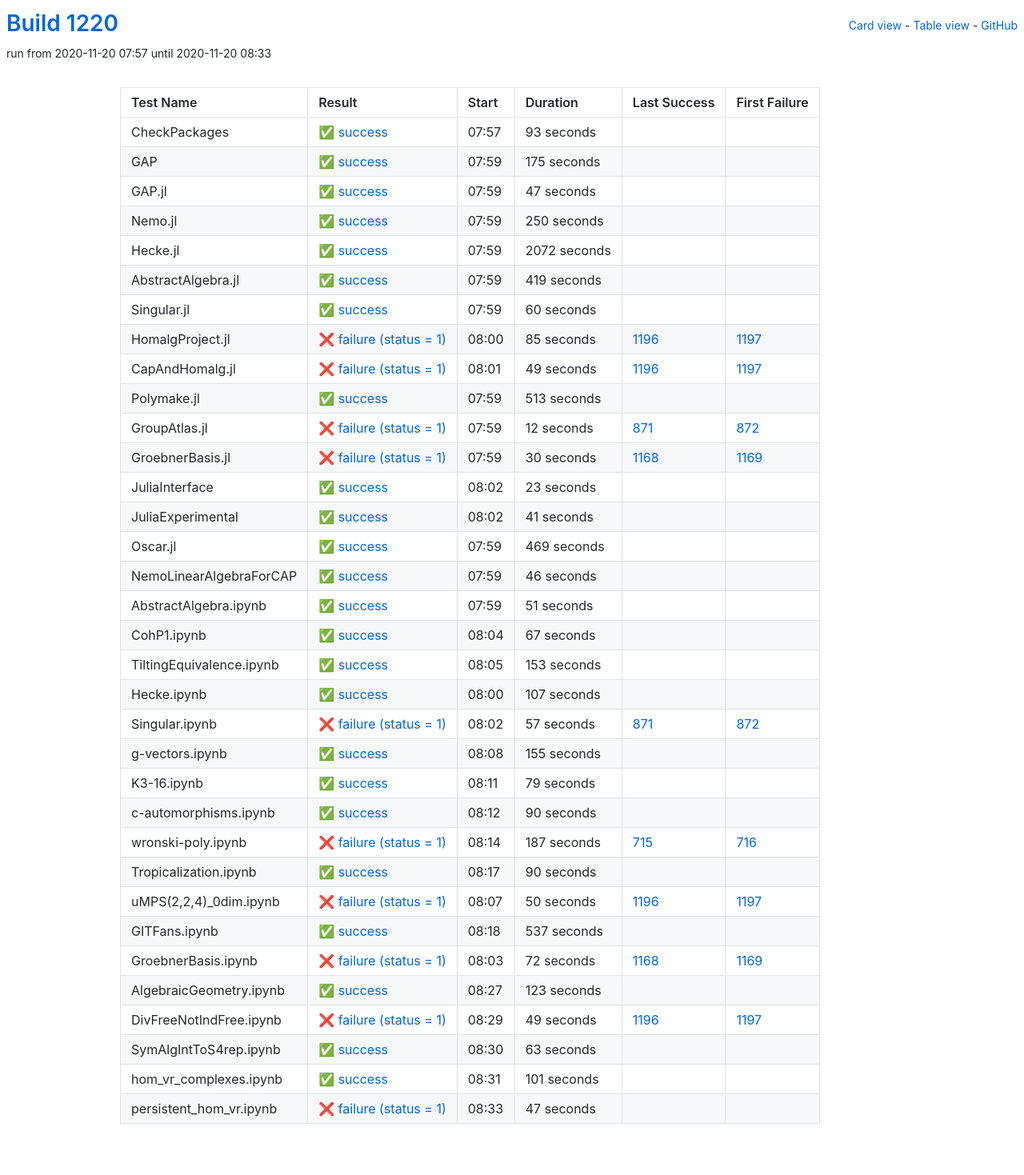
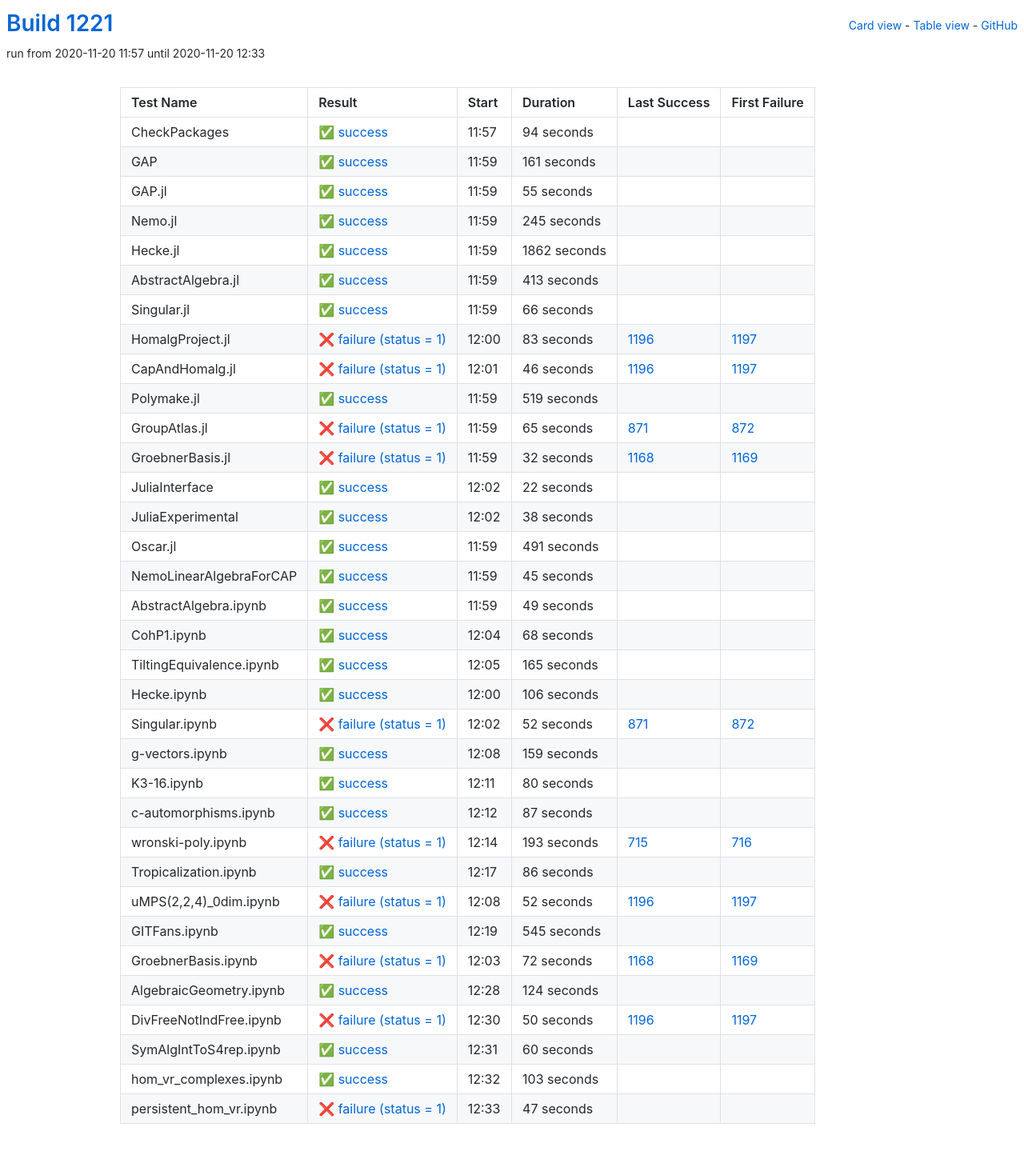
Before and after one commit to oscar-system/oscar-ci-status-stable, a Jekyll site: the page built from table.html, in a window 1280 px wide. Shown: the whole page at 80% size. Built offline with Jekyll 4.4.1, drawn with Linux system fonts in a browser that asks for light colours.

Commit message:
Build #1221

```diff
--- a/_data/ci.yml
+++ b/_data/ci.yml
@@ -1,6 +1,6 @@
 ---
-build: 1220
-build_url: https://oscarci.mathematik.uni-kl.de/job/oscar-stable/1220/
+build: 1221
+build_url: https://oscarci.mathematik.uni-kl.de/job/oscar-stable/1221/
 job: oscar-stable
 organization: oscar-system
 repo: oscar-ci-status-stable
@@ -8,344 +8,344 @@ repourl: https://github.com/oscar-system/oscar-ci-status-stable
 tests:
 - name: CheckPackages
   id: checkpackages
-  log: https://oscarci.mathematik.uni-kl.de/job/oscar-stable/1220/artifact/logs/build-1220/CheckPackages.log
-  start: 2020-11-20 07:57
+  log: https://oscarci.mathematik.uni-kl.de/job/oscar-stable/1221/artifact/logs/build-1221/CheckPackages.log
+  start: 2020-11-20 11:57
   success: true
   exitcode: 0
   status: success
-  duration: 93
+  duration: 94
   last_success: false
   last_success_url:
   first_failure: false
   first_failure_url:
 - name: GAP
   id: gap
-  log: https://oscarci.mathematik.uni-kl.de/job/oscar-stable/1220/artifact/logs/build-1220/GAP.log
-  start: 2020-11-20 07:59
+  log: https://oscarci.mathematik.uni-kl.de/job/oscar-stable/1221/artifact/logs/build-1221/GAP.log
+  start: 2020-11-20 11:59
   success: true
   exitcode: 0
   status: success
-  duration: 175
+  duration: 161
   last_success: false
   last_success_url:
   first_failure: false
   first_failure_url:
 - name: GAP.jl
   id: gap-jl
-  log: https://oscarci.mathematik.uni-kl.de/job/oscar-stable/1220/artifact/logs/build-1220/GAP.jl.log
-  start: 2020-11-20 07:59
+  log: https://oscarci.mathematik.uni-kl.de/job/oscar-stable/1221/artifact/logs/build-1221/GAP.jl.log
+  start: 2020-11-20 11:59
   success: true
   exitcode: 0
   status: success
-  duration: 47
+  duration: 55
   last_success: false
   last_success_url:
   first_failure: false
   first_failure_url:
 - name: Nemo.jl
   id: nemo-jl
-  log: https://oscarci.mathematik.uni-kl.de/job/oscar-stable/1220/artifact/logs/build-1220/Nemo.jl.log
-  start: 2020-11-20 07:59
+  log: https://oscarci.mathematik.uni-kl.de/job/oscar-stable/1221/artifact/logs/build-1221/Nemo.jl.log
+  start: 2020-11-20 11:59
   success: true
   exitcode: 0
   status: success
-  duration: 250
+  duration: 245
   last_success: false
   last_success_url:
   first_failure: false
   first_failure_url:
 - name: Hecke.jl
   id: hecke-jl
-  log: https://oscarci.mathematik.uni-kl.de/job/oscar-stable/1220/artifact/logs/build-1220/Hecke.jl.log
-  start: 2020-11-20 07:59
+  log: https://oscarci.mathematik.uni-kl.de/job/oscar-stable/1221/artifact/logs/build-1221/Hecke.jl.log
+  start: 2020-11-20 11:59
   success: true
   exitcode: 0
   status: success
-  duration: 2072
+  duration: 1862
   last_success: false
   last_success_url:
   first_failure: false
   first_failure_url:
 - name: AbstractAlgebra.jl
   id: abstractalgebra-jl
-  log: https://oscarci.mathematik.uni-kl.de/job/oscar-stable/1220/artifact/logs/build-1220/AbstractAlgebra.jl.log
-  start: 2020-11-20 07:59
+  log: https://oscarci.mathematik.uni-kl.de/job/oscar-stable/1221/artifact/logs/build-1221/AbstractAlgebra.jl.log
+  start: 2020-11-20 11:59
   success: true
   exitcode: 0
   status: success
-  duration: 419
+  duration: 413
   last_success: false
   last_success_url:
   first_failure: false
   first_failure_url:
 - name: Singular.jl
   id: singular-jl
-  log: https://oscarci.mathematik.uni-kl.de/job/oscar-stable/1220/artifact/logs/build-1220/Singular.jl.log
-  start: 2020-11-20 07:59
+  log: https://oscarci.mathematik.uni-kl.de/job/oscar-stable/1221/artifact/logs/build-1221/Singular.jl.log
+  start: 2020-11-20 11:59
   success: true
   exitcode: 0
   status: success
-  duration: 60
+  duration: 66
   last_success: false
   last_success_url:
   first_failure: false
   first_failure_url:
 - name: HomalgProject.jl
   id: homalgproject-jl
-  log: https://oscarci.mathematik.uni-kl.de/job/oscar-stable/1220/artifact/logs/build-1220/HomalgProject.jl.log
-  start: 2020-11-20 08:00
+  log: https://oscarci.mathematik.uni-kl.de/job/oscar-stable/1221/artifact/logs/build-1221/HomalgProject.jl.log
+  start: 2020-11-20 12:00
   success: false
   exitcode: 1
   status: failure
-  duration: 85
+  duration: 83
   last_success: 1196
   last_success_url: https://oscarci.mathematik.uni-kl.de/job/oscar-stable/1196/
   first_failure: 1197
   first_failure_url: https://oscarci.mathematik.uni-kl.de/job/oscar-stable/1197/
 - name: CapAndHomalg.jl
   id: capandhomalg-jl
-  log: https://oscarci.mathematik.uni-kl.de/job/oscar-stable/1220/artifact/logs/build-1220/CapAndHomalg.jl.log
-  start: 2020-11-20 08:01
+  log: https://oscarci.mathematik.uni-kl.de/job/oscar-stable/1221/artifact/logs/build-1221/CapAndHomalg.jl.log
+  start: 2020-11-20 12:01
   success: false
   exitcode: 1
   status: failure
-  duration: 49
+  duration: 46
   last_success: 1196
   last_success_url: https://oscarci.mathematik.uni-kl.de/job/oscar-stable/1196/
   first_failure: 1197
   first_failure_url: https://oscarci.mathematik.uni-kl.de/job/oscar-stable/1197/
 - name: Polymake.jl
   id: polymake-jl
-  log: https://oscarci.mathematik.uni-kl.de/job/oscar-stable/1220/artifact/logs/build-1220/Polymake.jl.log
-  start: 2020-11-20 07:59
+  log: https://oscarci.mathematik.uni-kl.de/job/oscar-stable/1221/artifact/logs/build-1221/Polymake.jl.log
+  start: 2020-11-20 11:59
   success: true
   exitcode: 0
   status: success
-  duration: 513
+  duration: 519
   last_success: false
   last_success_url:
   first_failure: false
   first_failure_url:
 - name: GroupAtlas.jl
   id: groupatlas-jl
-  log: https://oscarci.mathematik.uni-kl.de/job/oscar-stable/1220/artifact/logs/build-1220/GroupAtlas.jl.log
-  start: 2020-11-20 07:59
+  log: https://oscarci.mathematik.uni-kl.de/job/oscar-stable/1221/artifact/logs/build-1221/GroupAtlas.jl.log
+  start: 2020-11-20 11:59
   success: false
   exitcode: 1
   status: failure
-  duration: 12
+  duration: 65
   last_success: 871
   last_success_url: https://oscarci.mathematik.uni-kl.de/job/oscar-stable/871/
   first_failure: 872
   first_failure_url: https://oscarci.mathematik.uni-kl.de/job/oscar-stable/872/
 - name: GroebnerBasis.jl
   id: groebnerbasis-jl
-  log: https://oscarci.mathematik.uni-kl.de/job/oscar-stable/1220/artifact/logs/build-1220/GroebnerBasis.jl.log
-  start: 2020-11-20 07:59
+  log: https://oscarci.mathematik.uni-kl.de/job/oscar-stable/1221/artifact/logs/build-1221/GroebnerBasis.jl.log
+  start: 2020-11-20 11:59
   success: false
   exitcode: 1
   status: failure
-  duration: 30
+  duration: 32
   last_success: 1168
   last_success_url: https://oscarci.mathematik.uni-kl.de/job/oscar-stable/1168/
   first_failure: 1169
   first_failure_url: https://oscarci.mathematik.uni-kl.de/job/oscar-stable/1169/
 - name: JuliaInterface
   id: juliainterface
-  log: https://oscarci.mathematik.uni-kl.de/job/oscar-stable/1220/artifact/logs/build-1220/JuliaInterface.log
-  start: 2020-11-20 08:02
+  log: https://oscarci.mathematik.uni-kl.de/job/oscar-stable/1221/artifact/logs/build-1221/JuliaInterface.log
+  start: 2020-11-20 12:02
   success: true
   exitcode: 0
   status: success
-  duration: 23
+  duration: 22
   last_success: false
   last_success_url:
   first_failure: false
   first_failure_url:
 - name: JuliaExperimental
   id: juliaexperimental
-  log: https://oscarci.mathematik.uni-kl.de/job/oscar-stable/1220/artifact/logs/build-1220/JuliaExperimental.log
-  start: 2020-11-20 08:02
+  log: https://oscarci.mathematik.uni-kl.de/job/oscar-stable/1221/artifact/logs/build-1221/JuliaExperimental.log
+  start: 2020-11-20 12:02
   success: true
   exitcode: 0
   status: success
-  duration: 41
+  duration: 38
   last_success: false
   last_success_url:
   first_failure: false
   first_failure_url:
 - name: Oscar.jl
   id: oscar-jl
-  log: https://oscarci.mathematik.uni-kl.de/job/oscar-stable/1220/artifact/logs/build-1220/Oscar.jl.log
-  start: 2020-11-20 07:59
+  log: https://oscarci.mathematik.uni-kl.de/job/oscar-stable/1221/artifact/logs/build-1221/Oscar.jl.log
+  start: 2020-11-20 11:59
   success: true
   exitcode: 0
   status: success
-  duration: 469
+  duration: 491
   last_success: false
   last_success_url:
   first_failure: false
   first_failure_url:
 - name: NemoLinearAlgebraForCAP
   id: nemolinearalgebraforcap
-  log: https://oscarci.mathematik.uni-kl.de/job/oscar-stable/1220/artifact/logs/build-1220/NemoLinearAlgebraForCAP.log
-  start: 2020-11-20 07:59
+  log: https://oscarci.mathematik.uni-kl.de/job/oscar-stable/1221/artifact/logs/build-1221/NemoLinearAlgebraForCAP.log
+  start: 2020-11-20 11:59
   success: true
   exitcode: 0
   status: success
-  duration: 46
+  duration: 45
   last_success: false
   last_success_url:
   first_failure: false
   first_failure_url:
 - name: AbstractAlgebra.ipynb
   id: abstractalgebra-ipynb
-  log: https://oscarci.mathematik.uni-kl.de/job/oscar-stable/1220/artifact/logs/build-1220/AbstractAlgebra.ipynb.log
-  start: 2020-11-20 07:59
+  log: https://oscarci.mathematik.uni-kl.de/job/oscar-stable/1221/artifact/logs/build-1221/AbstractAlgebra.ipynb.log
+  start: 2020-11-20 11:59
   success: true
   exitcode: 0
   status: success
-  duration: 51
+  duration: 49
   last_success: false
   last_success_url:
   first_failure: false
   first_failure_url:
 - name: CohP1.ipynb
   id: cohp1-ipynb
-  log: https://oscarci.mathematik.uni-kl.de/job/oscar-stable/1220/artifact/logs/build-1220/CohP1.ipynb.log
-  start: 2020-11-20 08:04
+  log: https://oscarci.mathematik.uni-kl.de/job/oscar-stable/1221/artifact/logs/build-1221/CohP1.ipynb.log
+  start: 2020-11-20 12:04
   success: true
   exitcode: 0
   status: success
-  duration: 67
+  duration: 68
   last_success: false
   last_success_url:
   first_failure: false
   first_failure_url:
 - name: TiltingEquivalence.ipynb
   id: tiltingequivalence-ipynb
-  log: https://oscarci.mathematik.uni-kl.de/job/oscar-stable/1220/artifact/logs/build-1220/TiltingEquivalence.ipynb.log
-  start: 2020-11-20 08:05
+  log: https://oscarci.mathematik.uni-kl.de/job/oscar-stable/1221/artifact/logs/build-1221/TiltingEquivalence.ipynb.log
+  start: 2020-11-20 12:05
   success: true
   exitcode: 0
   status: success
-  duration: 153
+  duration: 165
   last_success: false
   last_success_url:
   first_failure: false
   first_failure_url:
 - name: Hecke.ipynb
   id: hecke-ipynb
-  log: https://oscarci.mathematik.uni-kl.de/job/oscar-stable/1220/artifact/logs/build-1220/Hecke.ipynb.log
-  start: 2020-11-20 08:00
+  log: https://oscarci.mathematik.uni-kl.de/job/oscar-stable/1221/artifact/logs/build-1221/Hecke.ipynb.log
+  start: 2020-11-20 12:00
   success: true
   exitcode: 0
   status: success
-  duration: 107
+  duration: 106
   last_success: false
   last_success_url:
   first_failure: false
   first_failure_url:
 - name: Singular.ipynb
   id: singular-ipynb
-  log: https://oscarci.mathematik.uni-kl.de/job/oscar-stable/1220/artifact/logs/build-1220/Singular.ipynb.log
-  start: 2020-11-20 08:02
+  log: https://oscarci.mathematik.uni-kl.de/job/oscar-stable/1221/artifact/logs/build-1221/Singular.ipynb.log
+  start: 2020-11-20 12:02
   success: false
   exitcode: 1
   status: failure
-  duration: 57
+  duration: 52
   last_success: 871
   last_success_url: https://oscarci.mathematik.uni-kl.de/job/oscar-stable/871/
   first_failure: 872
   first_failure_url: https://oscarci.mathematik.uni-kl.de/job/oscar-stable/872/
 - name: g-vectors.ipynb
   id: g-vectors-ipynb
-  log: https://oscarci.mathematik.uni-kl.de/job/oscar-stable/1220/artifact/logs/build-1220/g-vectors.ipynb.log
-  start: 2020-11-20 08:08
+  log: https://oscarci.mathematik.uni-kl.de/job/oscar-stable/1221/artifact/logs/build-1221/g-vectors.ipynb.log
+  start: 2020-11-20 12:08
   success: true
   exitcode: 0
   status: success
-  duration: 155
+  duration: 159
   last_success: false
   last_success_url:
   first_failure: false
   first_failure_url:
 - name: K3-16.ipynb
   id: k3-16-ipynb
-  log: https://oscarci.mathematik.uni-kl.de/job/oscar-stable/1220/artifact/logs/build-1220/K3-16.ipynb.log
-  start: 2020-11-20 08:11
+  log: https://oscarci.mathematik.uni-kl.de/job/oscar-stable/1221/artifact/logs/build-1221/K3-16.ipynb.log
+  start: 2020-11-20 12:11
   success: true
   exitcode: 0
   status: success
-  duration: 79
+  duration: 80
   last_success: false
   last_success_url:
   first_failure: false
   first_failure_url:
 - name: c-automorphisms.ipynb
   id: c-automorphisms-ipynb
-  log: https://oscarci.mathematik.uni-kl.de/job/oscar-stable/1220/artifact/logs/build-1220/c-automorphisms.ipynb.log
-  start: 2020-11-20 08:12
+  log: https://oscarci.mathematik.uni-kl.de/job/oscar-stable/1221/artifact/logs/build-1221/c-automorphisms.ipynb.log
+  start: 2020-11-20 12:12
   success: true
   exitcode: 0
   status: success
-  duration: 90
+  duration: 87
   last_success: false
   last_success_url:
   first_failure: false
   first_failure_url:
 - name: wronski-poly.ipynb
   id: wronski-poly-ipynb
-  log: https://oscarci.mathematik.uni-kl.de/job/oscar-stable/1220/artifact/logs/build-1220/wronski-poly.ipynb.log
-  start: 2020-11-20 08:14
+  log: https://oscarci.mathematik.uni-kl.de/job/oscar-stable/1221/artifact/logs/build-1221/wronski-poly.ipynb.log
+  start: 2020-11-20 12:14
   success: false
   exitcode: 1
   status: failure
-  duration: 187
+  duration: 193
   last_success: 715
   last_success_url: https://oscarci.mathematik.uni-kl.de/job/oscar-stable/715/
   first_failure: 716
   first_failure_url: https://oscarci.mathematik.uni-kl.de/job/oscar-stable/716/
 - name: Tropicalization.ipynb
   id: tropicalization-ipynb
-  log: https://oscarci.mathematik.uni-kl.de/job/oscar-stable/1220/artifact/logs/build-1220/Tropicalization.ipynb.log
-  start: 2020-11-20 08:17
+  log: https://oscarci.mathematik.uni-kl.de/job/oscar-stable/1221/artifact/logs/build-1221/Tropicalization.ipynb.log
+  start: 2020-11-20 12:17
   success: true
   exitcode: 0
   status: success
-  duration: 90
+  duration: 86
   last_success: false
   last_success_url:
   first_failure: false
   first_failure_url:
 - name: uMPS(2,2,4)_0dim.ipynb
   id: umps-2-2-4-0dim-ipynb
-  log: https://oscarci.mathematik.uni-kl.de/job/oscar-stable/1220/artifact/logs/build-1220/uMPS-2-2-4-_0dim.ipynb.log
-  start: 2020-11-20 08:07
+  log: https://oscarci.mathematik.uni-kl.de/job/oscar-stable/1221/artifact/logs/build-1221/uMPS-2-2-4-_0dim.ipynb.log
+  start: 2020-11-20 12:08
   success: false
   exitcode: 1
   status: failure
-  duration: 50
+  duration: 52
   last_success: 1196
   last_success_url: https://oscarci.mathematik.uni-kl.de/job/oscar-stable/1196/
   first_failure: 1197
   first_failure_url: https://oscarci.mathematik.uni-kl.de/job/oscar-stable/1197/
 - name: GITFans.ipynb
   id: gitfans-ipynb
-  log: https://oscarci.mathematik.uni-kl.de/job/oscar-stable/1220/artifact/logs/build-1220/GITFans.ipynb.log
-  start: 2020-11-20 08:18
+  log: https://oscarci.mathematik.uni-kl.de/job/oscar-stable/1221/artifact/logs/build-1221/GITFans.ipynb.log
+  start: 2020-11-20 12:19
   success: true
   exitcode: 0
   status: success
-  duration: 537
+  duration: 545
   last_success: false
   last_success_url:
   first_failure: false
   first_failure_url:
 - name: GroebnerBasis.ipynb
   id: groebnerbasis-ipynb
-  log: https://oscarci.mathematik.uni-kl.de/job/oscar-stable/1220/artifact/logs/build-1220/GroebnerBasis.ipynb.log
-  start: 2020-11-20 08:03
+  log: https://oscarci.mathematik.uni-kl.de/job/oscar-stable/1221/artifact/logs/build-1221/GroebnerBasis.ipynb.log
+  start: 2020-11-20 12:03
   success: false
   exitcode: 1
   status: failure
@@ -356,56 +356,56 @@ tests:
   first_failure_url: https://oscarci.mathematik.uni-kl.de/job/oscar-stable/1169/
 - name: AlgebraicGeometry.ipynb
   id: algebraicgeometry-ipynb
-  log: https://oscarci.mathematik.uni-kl.de/job/oscar-stable/1220/artifact/logs/build-1220/AlgebraicGeometry.ipynb.log
-  start: 2020-11-20 08:27
+  log: https://oscarci.mathematik.uni-kl.de/job/oscar-stable/1221/artifact/logs/build-1221/AlgebraicGeometry.ipynb.log
+  start: 2020-11-20 12:28
   success: true
   exitcode: 0
   status: success
-  duration: 123
+  duration: 124
   last_success: false
   last_success_url:
   first_failure: false
   first_failure_url:
 - name: DivFreeNotIndFree.ipynb
   id: divfreenotindfree-ipynb
-  log: https://oscarci.mathematik.uni-kl.de/job/oscar-stable/1220/artifact/logs/build-1220/DivFreeNotIndFree.ipynb.log
-  start: 2020-11-20 08:29
+  log: https://oscarci.mathematik.uni-kl.de/job/oscar-stable/1221/artifact/logs/build-1221/DivFreeNotIndFree.ipynb.log
+  start: 2020-11-20 12:30
   success: false
   exitcode: 1
   status: failure
-  duration: 49
+  duration: 50
   last_success: 1196
   last_success_url: https://oscarci.mathematik.uni-kl.de/job/oscar-stable/1196/
   first_failure: 1197
   first_failure_url: https://oscarci.mathematik.uni-kl.de/job/oscar-stable/1197/
 - name: SymAlgIntToS4rep.ipynb
   id: symalginttos4rep-ipynb
-  log: https://oscarci.mathematik.uni-kl.de/job/oscar-stable/1220/artifact/logs/build-1220/SymAlgIntToS4rep.ipynb.log
-  start: 2020-11-20 08:30
+  log: https://oscarci.mathematik.uni-kl.de/job/oscar-stable/1221/artifact/logs/build-1221/SymAlgIntToS4rep.ipynb.log
+  start: 2020-11-20 12:31
   success: true
   exitcode: 0
   status: success
-  duration: 63
+  duration: 60
   last_success: false
   last_success_url:
   first_failure: false
   first_failure_url:
 - name: hom_vr_complexes.ipynb
   id: hom-vr-complexes-ipynb
-  log: https://oscarci.mathematik.uni-kl.de/job/oscar-stable/1220/artifact/logs/build-1220/hom_vr_complexes.ipynb.log
-  start: 2020-11-20 08:31
+  log: https://oscarci.mathematik.uni-kl.de/job/oscar-stable/1221/artifact/logs/build-1221/hom_vr_complexes.ipynb.log
+  start: 2020-11-20 12:32
   success: true
   exitcode: 0
   status: success
-  duration: 101
+  duration: 103
   last_success: false
   last_success_url:
   first_failure: false
   first_failure_url:
 - name: persistent_hom_vr.ipynb
   id: persistent-hom-vr-ipynb
-  log: https://oscarci.mathematik.uni-kl.de/job/oscar-stable/1220/artifact/logs/build-1220/persistent_hom_vr.ipynb.log
-  start: 2020-11-20 08:33
+  log: https://oscarci.mathematik.uni-kl.de/job/oscar-stable/1221/artifact/logs/build-1221/persistent_hom_vr.ipynb.log
+  start: 2020-11-20 12:33
   success: false
   exitcode: 1
   status: failure
```
Also changed, not shown: README.md.
